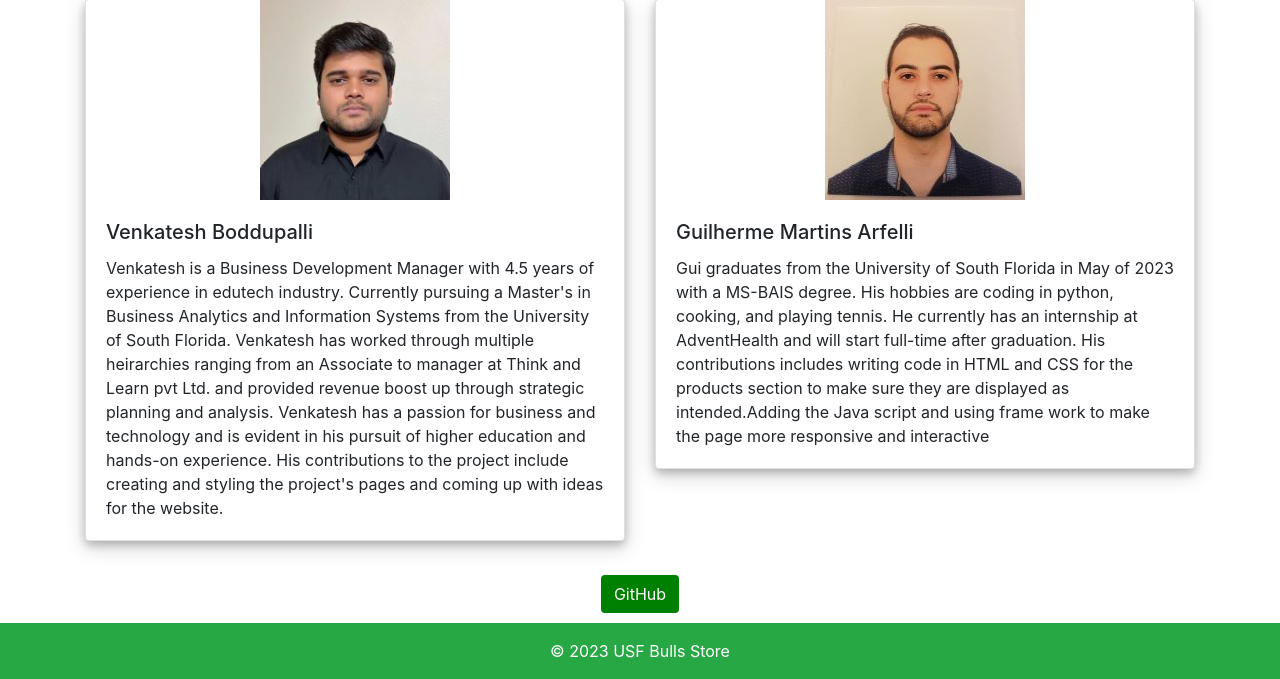
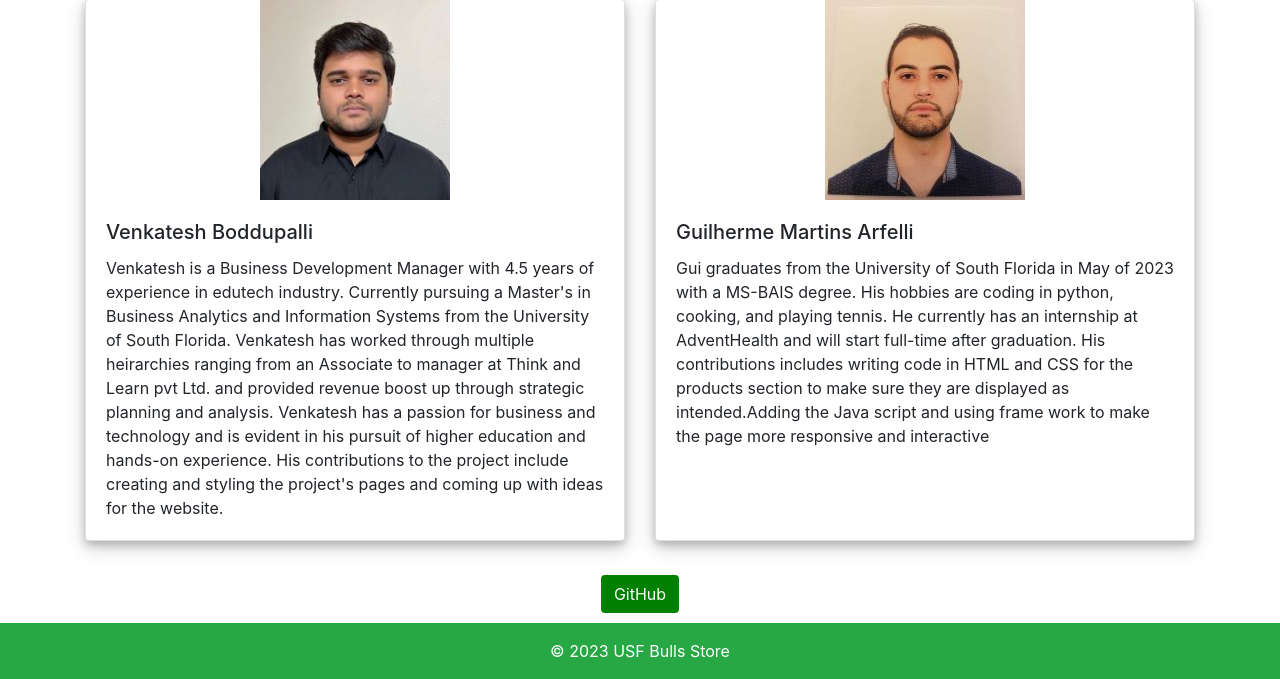
Before and after one commit to Hema-Sai-Ari/Assignment-4, a Flask app: page /about in a window 1280 px wide. Shown: the part 735-1414 px from the top of the page. Run offline with Flask 3, Linux system fonts and the light colour scheme; some libraries are stand-ins or nearby versions.

Commit message:
USF-BULLS-STORE

```diff
--- a/templates/about2.html
+++ b/templates/about2.html
@@ -133,7 +133,7 @@
     <div class="row">
       <!-- Team member cards -->
       <div class="col-md-6 mb-4">
-        <div class="card">
+        <div class="card h-100">
           <img src="{{ url_for('static', filename='./images/Hem.jpeg') }}" alt="head shots" class="card-img-top" />
           <div class="card-body">
             <h5 class="card-title">Hema Sai Ari</h5>
@@ -153,7 +153,7 @@
         </div>
       </div>
       <div class="col-md-6 mb-4">
-        <div class="card">
+        <div class="card h-100">
           <img src="{{ url_for('static', filename='./images/Shashank.jpg') }}" alt="head shots" class="card-img-top" />
           <div class="card-body">
             <h5 class="card-title">Shashank Raju</h5>
@@ -173,7 +173,7 @@
         </div>
       </div>
       <div class="col-md-6 mb-4">
-        <div class="card">
+        <div class="card h-100">
           <img src="{{ url_for('static', filename='./images/Venkatesh_B.jpg') }}" alt="head shots"
             class="card-img-top" />
           <div class="card-body">
@@ -195,7 +195,7 @@
         </div>
       </div>
       <div class="col-md-6 mb-4">
-        <div class="card">
+        <div class="card h-100">
           <img src="{{ url_for('static', filename='./images/gui.jpeg') }}" alt="head shots" class="card-img-top" />
           <div class="card-body">
             <h5 class="card-title">Guilherme Martins Arfelli</h5>
```
